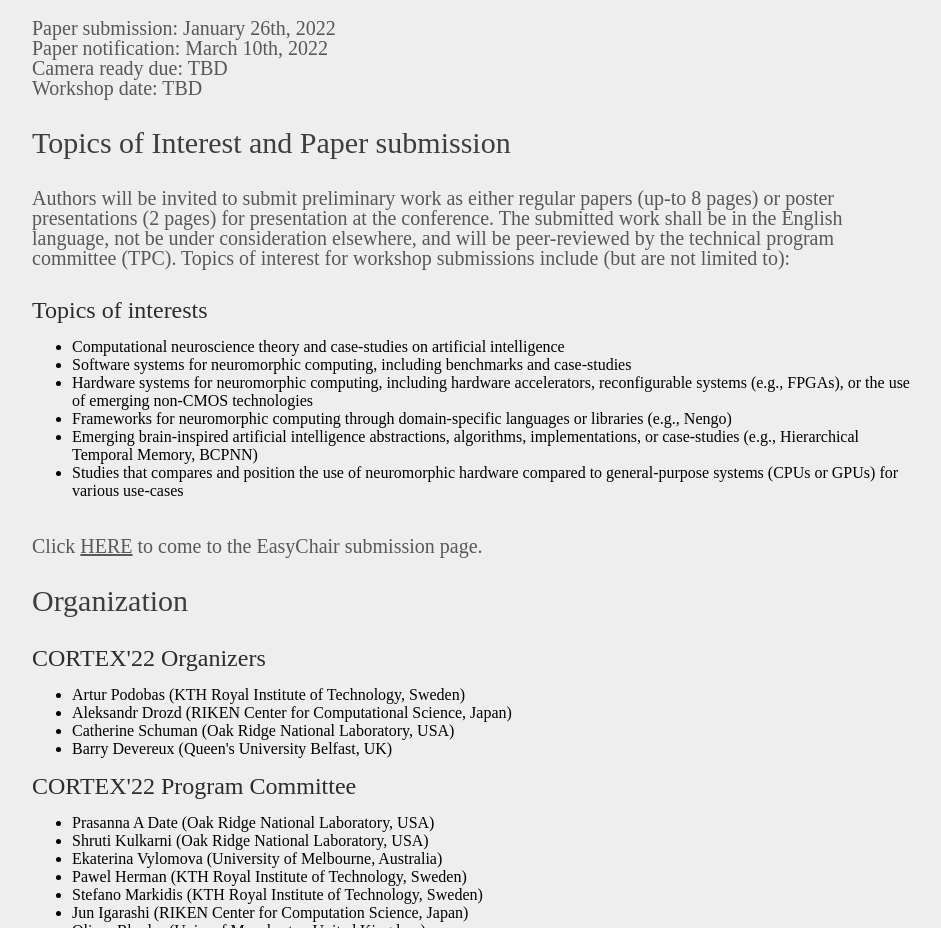
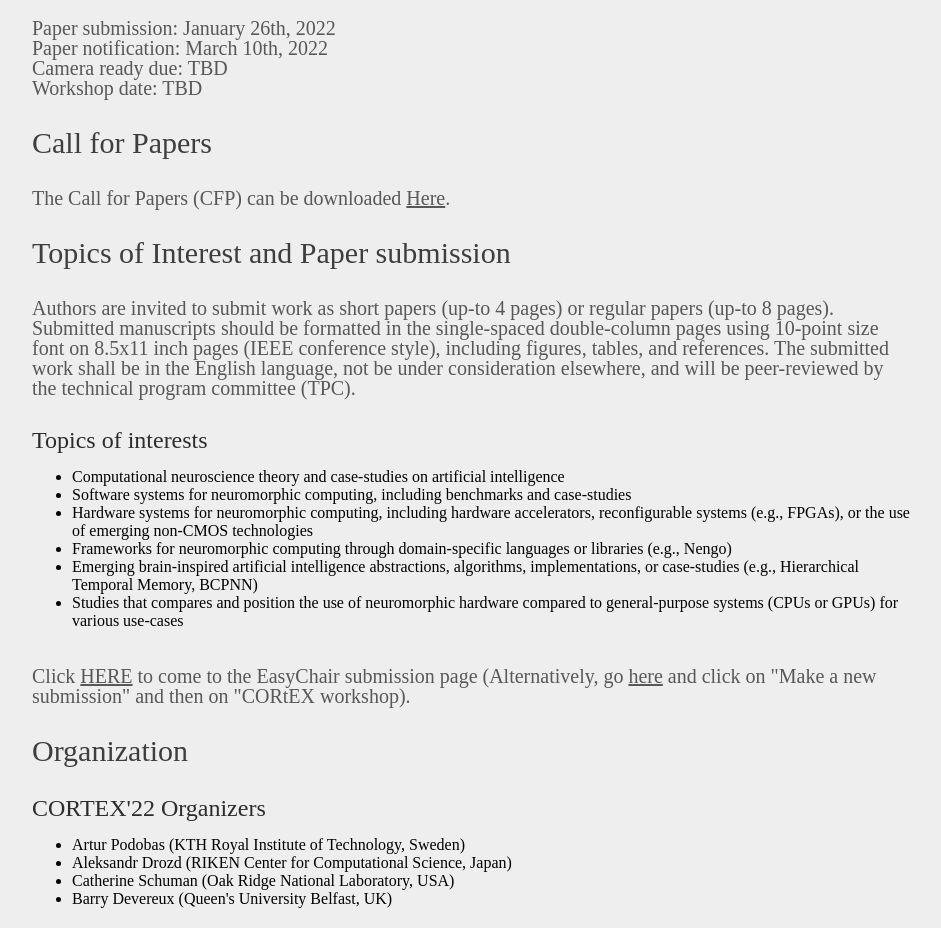
Before and after one commit to cortex-ws/cortex-ws.github.io, a plain HTML site: page index.html in a window 1280 px wide. Shown: the part 1800-2728 px from the top of the page, without its empty margins (168-1109 px from the left). Drawn offline with Linux system fonts and the light colour scheme.

Commit message:
Updated index.html to include CFP text, new submission information, links to submission site, and the CFP_CORTEX.txt itself.

```diff
--- a/index.html
+++ b/index.html
@@ -78,8 +78,13 @@
 				    Camera ready due: TBD<br>
 				    Workshop date: TBD</p>
 
+			<h1 id="papsubmission">Call for Papers</h1>
+<p> The Call for Papers (CFP) can be downloaded <a href="CFP_CORTEX.txt"> Here</a>. </p>
+
 			<h1 id="papsubmission">Topics of Interest and Paper submission</h1>
-<p> Authors will be invited to submit preliminary work as either regular papers (up-to 8 pages) or poster presentations (2 pages) for presentation at the conference. The submitted work shall be in the English language, not be under consideration elsewhere, and will be peer-reviewed by the technical program committee (TPC).  Topics of interest for workshop submissions include (but are not limited to):
+<p> Authors are invited to submit work as short papers (up-to 4 pages) or regular papers (up-to 8 pages). Submitted manuscripts should be formatted in the single-spaced double-column pages using 10-point size font on 8.5x11 inch pages (IEEE conference style), including figures, tables, and references. The submitted work shall be in the English language, not be under consideration elsewhere, and will be peer-reviewed by the technical program committee (TPC).
+
+
 </p>
 
 			<h2> Topics of interests </h2>
@@ -92,7 +97,7 @@
 			    <li>Studies that compares and position the use of neuromorphic hardware compared to general-purpose systems (CPUs or GPUs) for various use-cases</li>
 			</ul>
 
-			<p> <br> Click <a href="index.html">HERE</a> to come to the EasyChair submission page. </p>
+			<p> <br> Click <a href="https://ssl.linklings.net/conferences/ipdps/?page=Submit&id=CoRTEXWorkshopFullSubmission&site=ipdps2022" target="_blank">HERE</a> to come to the EasyChair submission page (Alternatively, go <a href="https://ssl.linklings.net/conferences/ipdps/">here</a> and click on "Make a new submission" and then on "CORtEX workshop).</p>
 
 
 			<h1 id="organization">Organization</h1>
```
Also changed, not shown: CFP_CORTEX.txt (added).
